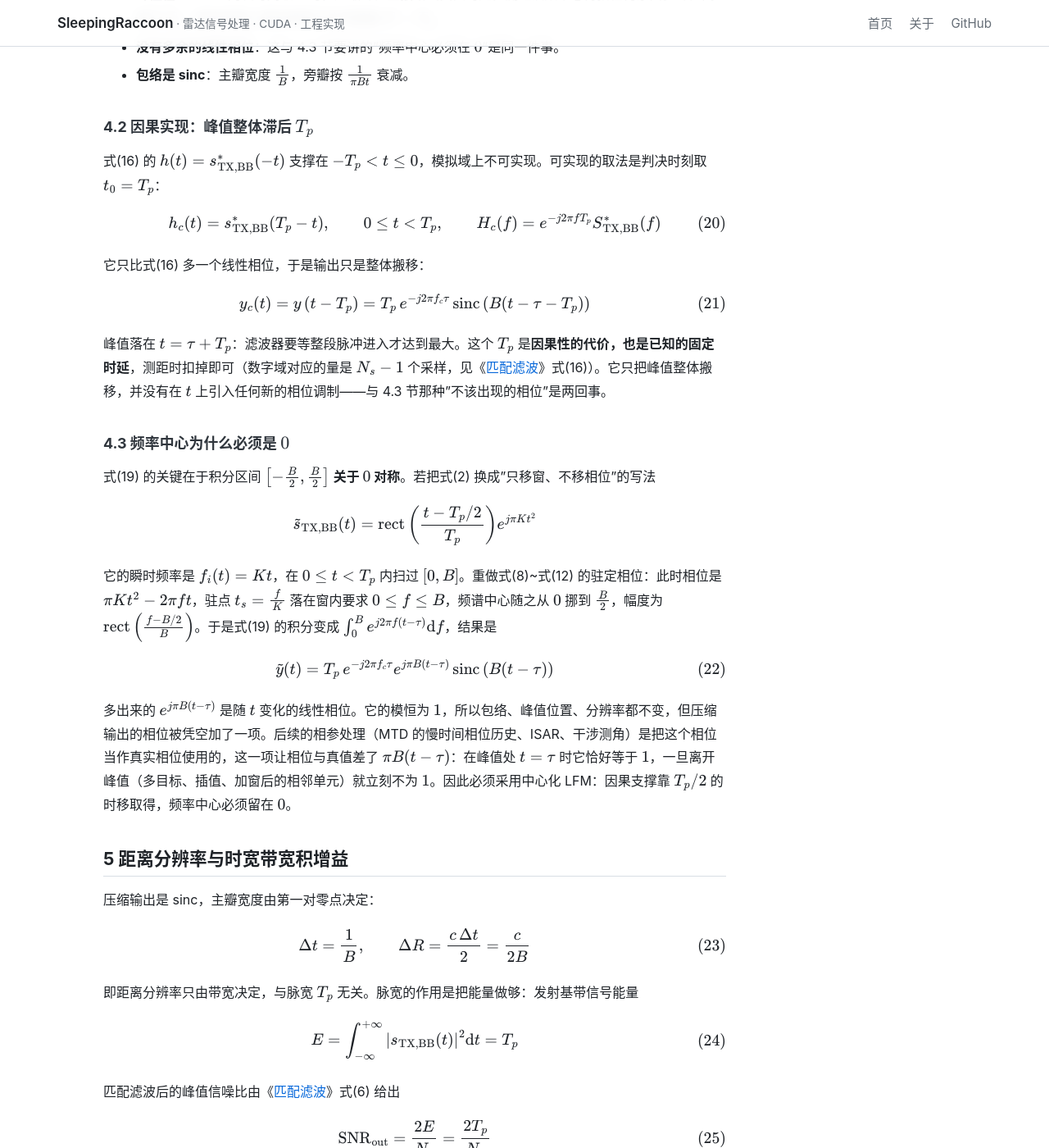
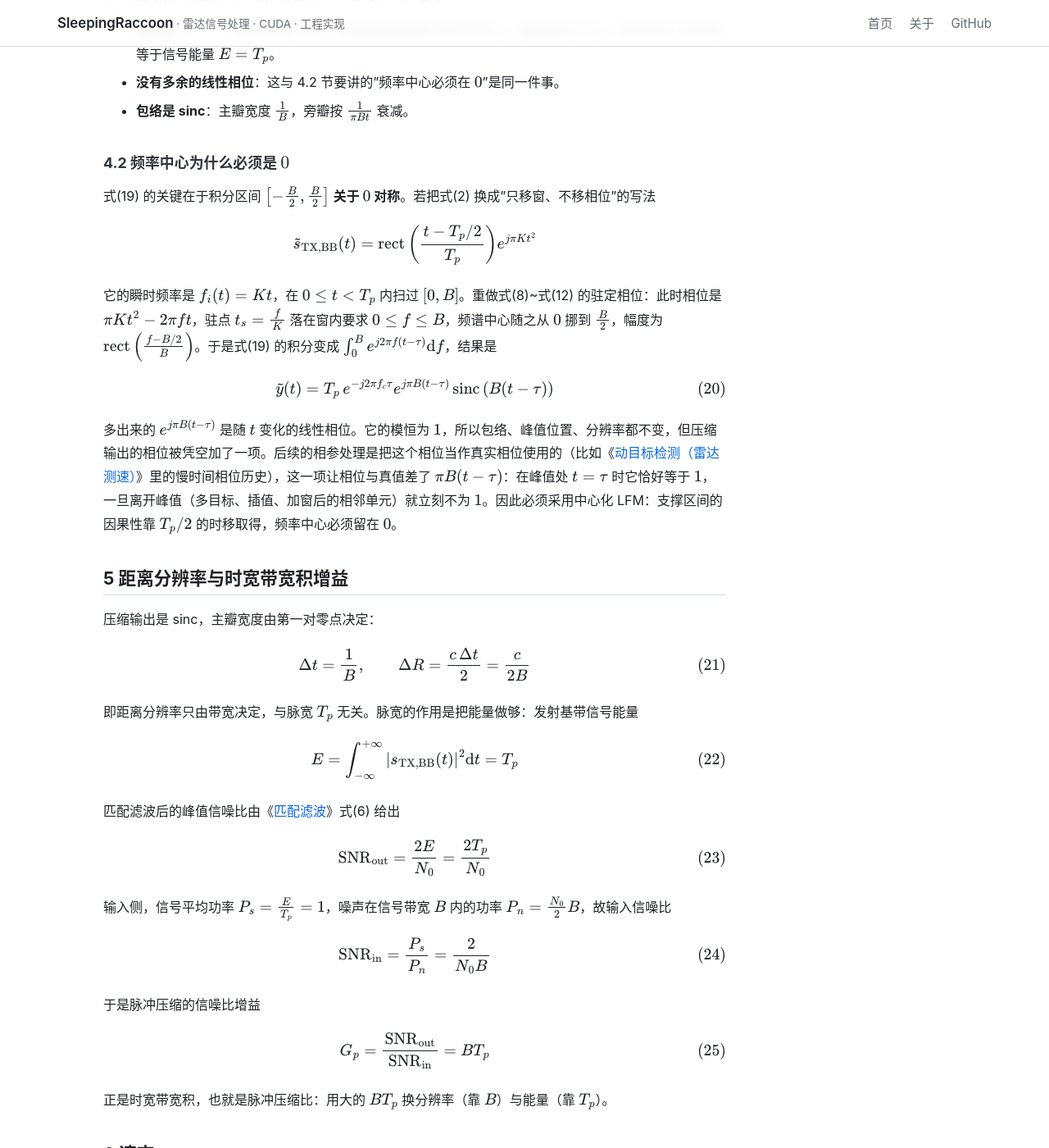
Before and after one commit to SleepingRaccoon/SleepingRaccoon.github.io, a Jekyll site: the page built from _radar/03_脉冲压缩（雷达测速）.md, in a window 1280 px wide and 1400 px high, scrolled down 3852 px. Shown: the whole window at 82% size. Built offline with Jekyll 4.4.1, drawn with Linux system fonts in a browser that asks for light colours; formulas are drawn with MathJax 3; some of the changed text lies outside the part shown.

Commit message:
docs(03): 删除因果实现一节；Tp/2 时移相位单独写成 exp；去掉 ISAR/干涉测角

```diff
--- a/_radar/03_脉冲压缩（雷达测速）.md
+++ b/_radar/03_脉冲压缩（雷达测速）.md
@@ -31,7 +31,7 @@
 s_{\mathrm{TX,BB}}(t) = \operatorname{rect}\left(\frac{t-T_p/2}{T_p}\right)\exp\left(j\pi K\left(t-\frac{T_p}{2}\right)^2\right) \tag{2}
 $$
 
-式(2) 就是把中心化的对称 LFM 整体右移 $T_p/2$：平移量同时出现在矩形窗与相位里的二次项中。**窗和相位必须一起平移**——平移窗只改变支撑区间，平移相位才改变扫频区间；只搬前者不搬后者，扫频区间就会从 $\left[-\frac{B}{2},\frac{B}{2}\right]$ 变成 $[0,B]$，后果见 4.3 节。
+式(2) 就是把中心化的对称 LFM 整体右移 $T_p/2$：平移量同时出现在矩形窗与相位里的二次项中。**窗和相位必须一起平移**——平移窗只改变支撑区间，平移相位才改变扫频区间；只搬前者不搬后者，扫频区间就会从 $\left[-\frac{B}{2},\frac{B}{2}\right]$ 变成 $[0,B]$，后果见 4.2 节。
 
 式(2) 的相位是时间的二次函数，瞬时频率
 
@@ -89,19 +89,19 @@
 并把驻点代入相位：
 
 $$
-\varphi(t_s) = \pi K\left(\frac{f}{K}\right)^2-2\pi f\left(\frac{T_p}{2}+\frac{f}{K}\right) = -\pi\frac{f^2}{K}-\pi fT_p \tag{11}
+\varphi(t_s) = \pi K\left(\frac{f}{K}\right)^2-2\pi f\left(\frac{T_p}{2}+\frac{f}{K}\right) = -\pi\frac{f^2}{K}-2\pi f\frac{T_p}{2} \tag{11}
 $$
 
 于是
 
 $$
-S_{\mathrm{TX,BB}}(f) \approx \frac{1}{\sqrt{\lvert K\rvert}}\operatorname{rect}\left(\frac{f}{B}\right)\exp\left(-j\pi\frac{f^2}{K}-j\pi fT_p+j\frac{\pi}{4}\operatorname{sgn}(K)\right) \tag{12}
+S_{\mathrm{TX,BB}}(f) \approx \frac{1}{\sqrt{\lvert K\rvert}}\operatorname{rect}\left(\frac{f}{B}\right)\exp\left(-j\pi\frac{f^2}{K}+j\frac{\pi}{4}\operatorname{sgn}(K)\right)\exp\left(-j2\pi f\frac{T_p}{2}\right) \tag{12}
 $$
 
-其中 $\operatorname{rect}\left(\frac{f}{B}\right)$ 按式(1) 的中心化定义理解：通带是 $\lvert f\rvert \le \frac{B}{2}$，**中心在 $f = 0$**。式(12) 的相位分成两项：
+其中 $\operatorname{rect}\left(\frac{f}{B}\right)$ 按式(1) 的中心化定义理解：通带是 $\lvert f\rvert \le \frac{B}{2}$，**中心在 $f = 0$**。式(12) 把相位写成了两个因子：
 
-*   $-j\pi\frac{f^2}{K}$：chirp 本身的二次相位，是匹配滤波能把脉冲压成尖峰的根源。
-*   $-j\pi fT_p$：$T_p/2$ 时移留下的线性相位，只代表整体时延；4.1 节会看到它在 $S$ 与 $S^{\ast}$ 相乘时自动对消。
+*   $\exp\left(-j\pi\frac{f^2}{K}+j\frac{\pi}{4}\operatorname{sgn}(K)\right)$：chirp 本身的二次相位，是匹配滤波能把脉冲压成尖峰的根源。
+*   $\exp\left(-j2\pi f\frac{T_p}{2}\right)$：式(2) 里 $T_p/2$ 时移对应的线性相位，单独写出来，只代表整体时延；4.1 节会看到它在 $S$ 与 $S^{\ast}$ 相乘时自动对消。
 
 幅度近似矩形、宽度为 $B$，与式(5) 一致。
 
@@ -156,26 +156,11 @@
 
 其中 $\operatorname{sinc}(x) = \sin(\pi x)/(\pi x)$，并用到 $\frac{B}{\lvert K\rvert} = T_p$。式(16) 取 $H = S^{\ast}$ 让二次相位与线性相位都在 $\lvert S\rvert^2$ 里对消，输出只剩下常数相位与 sinc 包络。三点结论：
 
-*   **峰值在 $t = \tau$**：判决时刻取 $0$ 时，压缩峰值直接给出真实时延，测距读数不必再扣任何东西。峰值高度为 $T_p$，即连续域上相关峰等于信号能量 $E = T_p$。
-*   **没有多余的线性相位**：这与 4.3 节要讲的"频率中心必须在 $0$"是同一件事。
+*   **峰值在 $t = \tau$**：判决时刻取 $0$ 时，压缩峰值直接落在真实时延上。峰值高度为 $T_p$，即连续域上相关峰等于信号能量 $E = T_p$。
+*   **没有多余的线性相位**：这与 4.2 节要讲的"频率中心必须在 $0$"是同一件事。
 *   **包络是 sinc**：主瓣宽度 $\frac{1}{B}$，旁瓣按 $\frac{1}{\pi Bt}$ 衰减。
 
-### 4.2 因果实现：峰值整体滞后 $T_p$
-式(16) 的 $h(t) = s_{\mathrm{TX,BB}}^{\ast}(-t)$ 支撑在 $-T_p < t \le 0$，模拟域上不可实现。可实现的取法是判决时刻取 $t_0 = T_p$：
-
-$$
-h_c(t) = s_{\mathrm{TX,BB}}^{\ast}(T_p-t),\qquad 0 \le t < T_p,\qquad H_c(f) = e^{-j2\pi fT_p}S_{\mathrm{TX,BB}}^{\ast}(f) \tag{20}
-$$
-
-它只比式(16) 多一个线性相位，于是输出只是整体搬移：
-
-$$
-y_c(t) = y\left(t-T_p\right) = T_p\,e^{-j2\pi f_c\tau}\operatorname{sinc}\left(B(t-\tau-T_p)\right) \tag{21}
-$$
-
-峰值落在 $t = \tau+T_p$：滤波器要等整段脉冲进入才达到最大。这个 $T_p$ 是**因果性的代价，也是已知的固定时延**，测距时扣掉即可（数字域对应的量是 $N_s-1$ 个采样，见《[匹配滤波](/radar/02_匹配滤波/)》式(16)）。它只把峰值整体搬移，并没有在 $t$ 上引入任何新的相位调制——与 4.3 节那种"不该出现的相位"是两回事。
-
-### 4.3 频率中心为什么必须是 $0$
+### 4.2 频率中心为什么必须是 $0$
 式(19) 的关键在于积分区间 $\left[-\frac{B}{2},\frac{B}{2}\right]$ **关于 $0$ 对称**。若把式(2) 换成"只移窗、不移相位"的写法
 
 $$
@@ -185,40 +170,40 @@
 它的瞬时频率是 $f_i(t) = Kt$，在 $0 \le t < T_p$ 内扫过 $[0,B]$。重做式(8)~式(12) 的驻定相位：此时相位是 $\pi Kt^2-2\pi ft$，驻点 $t_s = \frac{f}{K}$ 落在窗内要求 $0 \le f \le B$，频谱中心随之从 $0$ 挪到 $\frac{B}{2}$，幅度为 $\operatorname{rect}\left(\frac{f-B/2}{B}\right)$。于是式(19) 的积分变成 $\int_{0}^{B}e^{j2\pi f(t-\tau)}\mathrm{d}f$，结果是
 
 $$
-\tilde y(t) = T_p\,e^{-j2\pi f_c\tau}e^{j\pi B(t-\tau)}\operatorname{sinc}\left(B(t-\tau)\right) \tag{22}
+\tilde y(t) = T_p\,e^{-j2\pi f_c\tau}e^{j\pi B(t-\tau)}\operatorname{sinc}\left(B(t-\tau)\right) \tag{20}
 $$
 
-多出来的 $e^{j\pi B(t-\tau)}$ 是随 $t$ 变化的线性相位。它的模恒为 $1$，所以包络、峰值位置、分辨率都不变，但压缩输出的相位被凭空加了一项。后续的相参处理（MTD 的慢时间相位历史、ISAR、干涉测角）是把这个相位当作真实相位使用的，这一项让相位与真值差了 $\pi B(t-\tau)$：在峰值处 $t = \tau$ 时它恰好等于 $1$，一旦离开峰值（多目标、插值、加窗后的相邻单元）就立刻不为 $1$。因此必须采用中心化 LFM：因果支撑靠 $T_p/2$ 的时移取得，频率中心必须留在 $0$。
+多出来的 $e^{j\pi B(t-\tau)}$ 是随 $t$ 变化的线性相位。它的模恒为 $1$，所以包络、峰值位置、分辨率都不变，但压缩输出的相位被凭空加了一项。后续的相参处理是把这个相位当作真实相位使用的（比如《[动目标检测（雷达测速）](/radar/04_动目标检测（雷达测速）/)》里的慢时间相位历史），这一项让相位与真值差了 $\pi B(t-\tau)$：在峰值处 $t = \tau$ 时它恰好等于 $1$，一旦离开峰值（多目标、插值、加窗后的相邻单元）就立刻不为 $1$。因此必须采用中心化 LFM：支撑区间的因果性靠 $T_p/2$ 的时移取得，频率中心必须留在 $0$。
 
 ## 5 距离分辨率与时宽带宽积增益
 压缩输出是 sinc，主瓣宽度由第一对零点决定：
 
 $$
-\Delta t = \frac{1}{B},\qquad \Delta R = \frac{c\,\Delta t}{2} = \frac{c}{2B} \tag{23}
+\Delta t = \frac{1}{B},\qquad \Delta R = \frac{c\,\Delta t}{2} = \frac{c}{2B} \tag{21}
 $$
 
 即距离分辨率只由带宽决定，与脉宽 $T_p$ 无关。脉宽的作用是把能量做够：发射基带信号能量
 
 $$
-E = \int_{-\infty}^{+\infty}\left\lvert s_{\mathrm{TX,BB}}(t)\right\rvert^2\mathrm{d}t = T_p \tag{24}
+E = \int_{-\infty}^{+\infty}\left\lvert s_{\mathrm{TX,BB}}(t)\right\rvert^2\mathrm{d}t = T_p \tag{22}
 $$
 
 匹配滤波后的峰值信噪比由《[匹配滤波](/radar/02_匹配滤波/)》式(6) 给出
 
 $$
-\mathrm{SNR}_{\mathrm{out}} = \frac{2E}{N_0} = \frac{2T_p}{N_0} \tag{25}
+\mathrm{SNR}_{\mathrm{out}} = \frac{2E}{N_0} = \frac{2T_p}{N_0} \tag{23}
 $$
 
 输入侧，信号平均功率 $P_s = \frac{E}{T_p} = 1$，噪声在信号带宽 $B$ 内的功率 $P_n = \frac{N_0}{2}B$，故输入信噪比
 
 $$
-\mathrm{SNR}_{\mathrm{in}} = \frac{P_s}{P_n} = \frac{2}{N_0B} \tag{26}
+\mathrm{SNR}_{\mathrm{in}} = \frac{P_s}{P_n} = \frac{2}{N_0B} \tag{24}
 $$
 
 于是脉冲压缩的信噪比增益
 
 $$
-G_p = \frac{\mathrm{SNR}_{\mathrm{out}}}{\mathrm{SNR}_{\mathrm{in}}} = BT_p \tag{27}
+G_p = \frac{\mathrm{SNR}_{\mathrm{out}}}{\mathrm{SNR}_{\mathrm{in}}} = BT_p \tag{25}
 $$
 
 正是时宽带宽积，也就是脉冲压缩比：用大的 $BT_p$ 换分辨率（靠 $B$）与能量（靠 $T_p$）。
@@ -230,7 +215,7 @@
 $$
 
 $$
-S_{\mathrm{TX,BB}}(f) \approx \frac{1}{\sqrt{\lvert K\rvert}}\operatorname{rect}\left(\frac{f}{B}\right)\exp\left(-j\pi\frac{f^2}{K}-j\pi fT_p+j\frac{\pi}{4}\operatorname{sgn}(K)\right),\qquad \lvert f\rvert \le \frac{B}{2}
+S_{\mathrm{TX,BB}}(f) \approx \frac{1}{\sqrt{\lvert K\rvert}}\operatorname{rect}\left(\frac{f}{B}\right)\exp\left(-j\pi\frac{f^2}{K}+j\frac{\pi}{4}\operatorname{sgn}(K)\right)\exp\left(-j2\pi f\frac{T_p}{2}\right),\qquad \lvert f\rvert \le \frac{B}{2}
 $$
 
 $$
@@ -238,7 +223,7 @@
 $$
 
 $$
-y_c(t) = y(t-T_p),\qquad \Delta R = \frac{c}{2B},\qquad \mathrm{SNR}_{\mathrm{out}} = \frac{2T_p}{N_0},\qquad G_p = BT_p
+\Delta R = \frac{c}{2B},\qquad \mathrm{SNR}_{\mathrm{out}} = \frac{2T_p}{N_0},\qquad G_p = BT_p
 $$
 
 一句话：因果支撑靠把整段对称 LFM 平移 $T_p/2$ 取得（窗与相位一起移），频率中心必须留在 $0$（扫过 $\left[-\frac{B}{2},\frac{B}{2}\right]$），这样压缩峰值正好落在真实时延 $\tau$ 上、相位里不会混进多余的线性项；分辨率只由 $B$ 定，增益是 $BT_p$。
```
Also changed, not shown: _radar/02_匹配滤波.md (+1 -1 lines).
